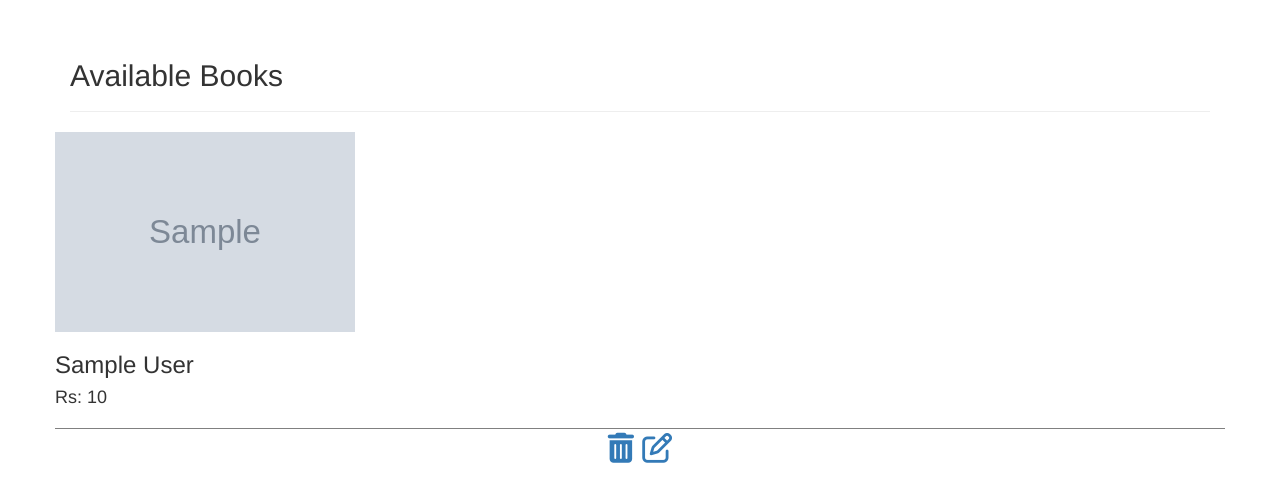
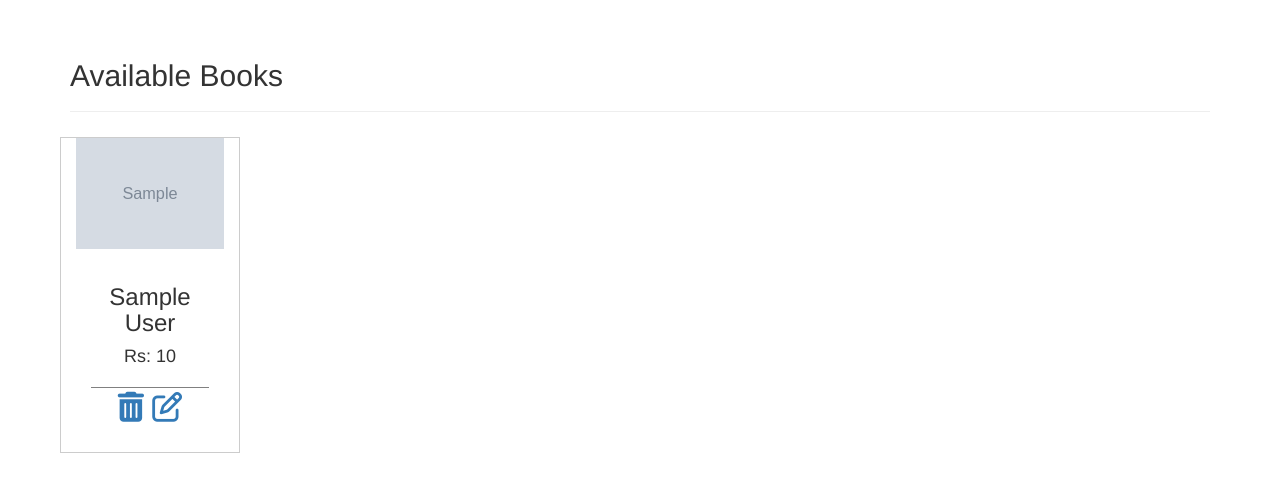
Before and after one commit to ekshams/my_libra, a Django app: page /library/ in a window 1280 px wide. Shown: the part 51-553 px from the top of the page. Run offline with Django 3.2, Linux system fonts and the light colour scheme; a user stored in the database is signed in; tables that the repository leaves empty hold one stand-in row (values such as "Sample post"); grey boxes marked "Sample" are stand-in pictures; some libraries are stand-ins or nearby versions.

Commit message:
css changed

```diff
--- a/static/static/css/main1.css
+++ b/static/static/css/main1.css
@@ -1,3 +1,24 @@
 h1{
     color: red;
 }
+
+div.img {
+    margin: 5px;
+    border: 1px solid #ccc;
+    float: left;
+    width: 180px;
+}
+
+div.img:hover {
+    border: 1px solid #777;
+}
+
+div.img img {
+    width: 100%;
+    height: auto;
+}
+
+div.desc {
+    padding: 15px;
+    text-align: center;
+}
--- a/templates/index.html
+++ b/templates/index.html
@@ -7,7 +7,7 @@
 {% block body %}
     <div class="row">
     {% for book in books %}
-        <div class="img">
+        <div class="col-lg-4 img">
             <a target="_blank" href="forest.jpg">
                 <img src="{{ book.book_image.url }}" width="300" height="200">
             </a>
```
